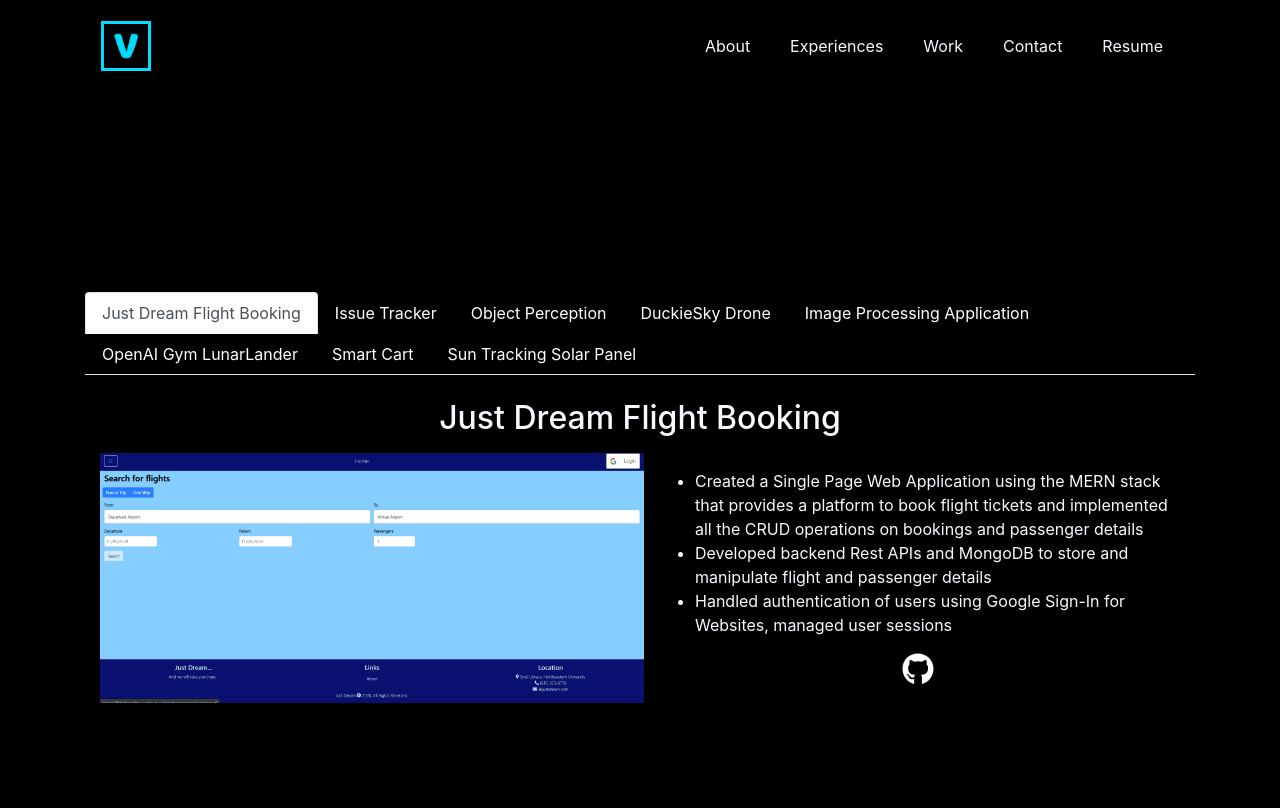
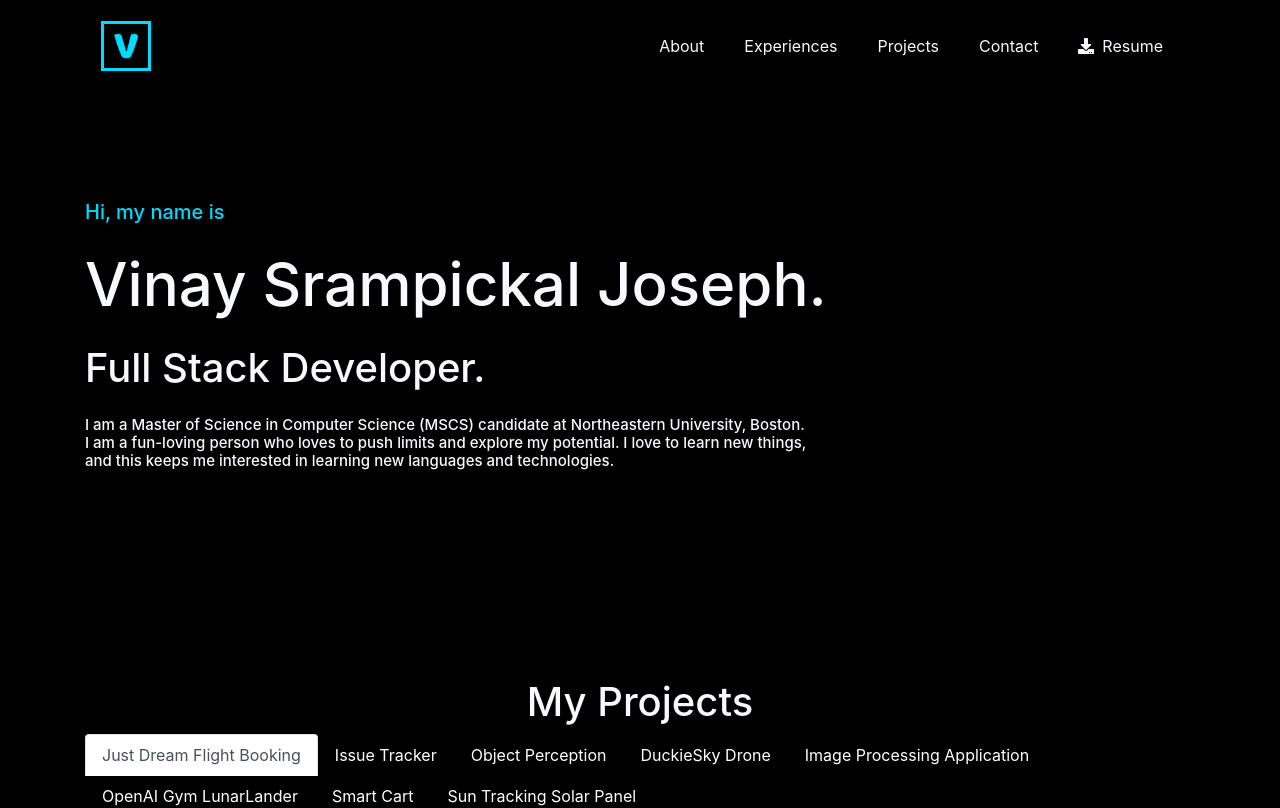
Before and after one commit to vinay-sj/Portfolio, a React (Create React App) app: page / in a window 1280 px wide. Shown: the top 808 px of the page. Built offline with nearby package versions, Linux system fonts and the light colour scheme.

Commit message:
added home page

```diff
--- /dev/null
+++ b/src/Components/About.js
@@ -0,0 +1,3 @@
+import React from "react";
+
+// class About
--- a/src/Components/Body.js
+++ b/src/Components/Body.js
@@ -1,17 +1,18 @@
 import React from 'react';
 import Contact from "./Contact";
 import Projects from "./Projects";
+import Home from "./Home";
 
 class Body extends React.Component {
 render() {
   return(
-    <>
-      {/*<Home/>*/}
+    <div>
+      <Home/>
       {/*<About/>*/}
       {/*<Experience/>*/}
       <Projects/>
       <Contact/>
-    </>
+    </div>
   );
 }
 }
--- a/src/Components/Experiences.js
+++ b/src/Components/Experiences.js
@@ -4,6 +4,7 @@ class Experiences extends React.Component {
   render() {
     return (
       <div>
+  <h1>Where I've worked</h1>
 
       </div>
     );
--- a/src/Components/Footer.js
+++ b/src/Components/Footer.js
@@ -14,7 +14,7 @@ export default class Footer extends React.Component {
           target="_blank"
           rel="noopener noreferrer"
         >
-          <FontAwesomeIcon icon={faGithub} size="2x"/>
+          <FontAwesomeIcon icon={faGithub} size="2x" className='mr-2'/>
         </a>
       </div>
     );
--- /dev/null
+++ b/src/Components/Home.js
@@ -0,0 +1,21 @@
+import React from 'react';
+import './../css/Home.css'
+
+class Home extends React.Component {
+  render() {
+    return (
+      <div id='home' className='container'>
+        <div className='spacing home-text'>
+          <h3 className='home-hi'>Hi, my name is</h3>
+          <h1 className='home-name mt-4'>Vinay Srampickal Joseph.</h1>
+          <h2 className='home-role mt-4'>Full Stack Developer.</h2>
+          <h6 className='home-desc col-md-8 mt-4' >I am a Master of Science in Computer Science (MSCS) candidate at Northeastern
+            University, Boston. I am a fun-loving person who loves to push limits and explore my potential. I love to
+            learn new things, and this keeps me interested in learning new languages and technologies.</h6>
+        </div>
+      </div>
+    );
+  }
+}
+
+export default Home;
--- a/src/Components/NavBar.js
+++ b/src/Components/NavBar.js
@@ -3,11 +3,14 @@ import {Navbar, Nav} from "react-bootstrap";
 import logo from "../logo.png";
 import './../css/NavBar.css';
 import pdf from '../files/resume.pdf'
+import {FontAwesomeIcon} from "@fortawesome/react-fontawesome";
+import {faDownload} from "@fortawesome/free-solid-svg-icons";
 
 class NavBar extends React.Component {
   render() {
     return (
       <Navbar
+        fixed={'top'}
         collapseOnSelect
         expand="lg"
         className="header-margin"
@@ -16,7 +19,7 @@ class NavBar extends React.Component {
         <div className='container'>
           <Navbar.Brand>
             <div className='d-inline-flex link-format'>
-              <Nav.Link href="#logo">
+              <Nav.Link href="#home">
                 <div className='logo' id="logo">
                   <img width='100%' src={logo} alt='Logo'/>
                 </div>
@@ -35,8 +38,8 @@ class NavBar extends React.Component {
               <Nav.Link href='#logo' className="mr-4">
                 <Nav.Item>Experiences</Nav.Item>
               </Nav.Link>
-              <Nav.Link href='#logo' className="mr-4">
-                <Nav.Item>Work</Nav.Item>
+              <Nav.Link href='#projects' className="mr-4">
+                <Nav.Item>Projects</Nav.Item>
               </Nav.Link>
               <Nav.Link href='#contact' className="mr-4">
                 <Nav.Item>Contact</Nav.Item>
@@ -47,7 +50,7 @@ class NavBar extends React.Component {
                 className="mr-4"
                 rel="noopener noreferrer"
               >
-                <Nav.Item>Resume</Nav.Item>
+                <Nav.Item><FontAwesomeIcon icon={faDownload} size="1x" className='mr-2'/>Resume</Nav.Item>
               </Nav.Link>
             </Nav>
           </Navbar.Collapse>
--- a/src/Components/Projects.js
+++ b/src/Components/Projects.js
@@ -11,8 +11,9 @@ import suntracking from '../files/suntracking.png';
 import './../css/Project.css'
 import {FontAwesomeIcon} from "@fortawesome/react-fontawesome";
 import {faGithub} from "@fortawesome/free-brands-svg-icons";
+import {faExternalLinkAlt} from "@fortawesome/free-solid-svg-icons";
 
-function content(name, img, githubLink, detailList, dir) {
+function content(name, img, githubLink, extLink, detailList, dir) {
   const details = (detailList) => {
     return (
       (detailList || []).map((detail, index) => {
@@ -22,27 +23,27 @@ function content(name, img, githubLink, detailList, dir) {
       })
     );
   }
-  const git = (link) => {
+  const linksinpage = (link, faGithub) => {
     if (link) {
       return (
         <a
           className="github"
-          href={githubLink}
+          href={link}
           target="_blank"
           rel="noopener noreferrer"
         >
-          <FontAwesomeIcon icon={faGithub} size="2x"/>
+          <FontAwesomeIcon icon={faGithub} size="2x" className='mr-2'/>
         </a>
       )
-    }
-    else {
+    } else {
       return (
         <></>
       )
     }
   }
-  const direction = (dir)=> {
-    if(dir==='left') {
+  // const openLink = (link)
+  const direction = (dir) => {
+    if (dir === 'left') {
       return (
         <>
           <Col md={6}><img src={img} height='250px'/></Col>
@@ -50,20 +51,20 @@ function content(name, img, githubLink, detailList, dir) {
             <ul className='project-content'>
               {details(detailList)}
             </ul>
-           {git(githubLink)}
-
+            {linksinpage(githubLink, faGithub)}
+            {linksinpage(extLink, faExternalLinkAlt)}
           </Col>
         </>
       )
-    }
-    else {
-      return(
+    } else {
+      return (
         <>
           <Col md={6} className="my-auto">
             <ul className='project-content'>
               {details(detailList)}
             </ul>
-            {git(githubLink)}
+            {linksinpage(githubLink, faGithub)}
+            {linksinpage(extLink, faExternalLinkAlt)}
           </Col>
           <Col md={6}><img src={img} height='250px'/></Col>
         </>
@@ -83,48 +84,49 @@ function content(name, img, githubLink, detailList, dir) {
 class Projects extends React.Component {
   render() {
     return (
-      <div className='spacing container'>
+      <div className='spacing container' id='projects'>
+        <h1>My Projects</h1>
         <Tabs defaultActiveKey="webdevproject" id="uncontrolled-tab-example">
           <Tab tabClassName='link-color' eventKey="webdevproject" title="Just Dream Flight Booking">
-            {content('Just Dream Flight Booking', flightbooking, 'https://github.com/',
+            {content('Just Dream Flight Booking', flightbooking, 'https://github.com/', 'https://avengers-flightbooking-ui.herokuapp.com/',
               ['Created a Single Page Web Application using the MERN stack that provides a platform to book flight tickets and implemented all the CRUD operations on bookings and passenger details',
                 'Developed backend Rest APIs and MongoDB to store and manipulate flight and passenger details',
-                'Handled authentication of users using Google Sign-In for Websites, managed user sessions'],'left')}
+                'Handled authentication of users using Google Sign-In for Websites, managed user sessions'], 'left')}
           </Tab>
           <Tab tabClassName='link-color' eventKey="webdev" title="Issue Tracker">
-            {content('Issue Tracker', issuetracker, 'https://github.com/',
+            {content('Issue Tracker', issuetracker, 'https://github.com/', 'https://tracker-ui-vinay-sj.herokuapp.com/',
               ['Developed a Full-stack web application using the MERN stack that can be used to track issue lifecycle.',
                 'Implemented authentication of users using Google Sign-In for Websites, managed different user profiles and developed backend APIs using GraphQL and MongoDB.',
-                'Provided the user options to add, update, delete and view issues and track the status and effort of the issues.'],'right')}
+                'Provided the user options to add, update, delete and view issues and track the status and effort of the issues.'], 'right')}
           </Tab>
           <Tab tabClassName='link-color' eventKey="roboticsvision" title="Object Perception">
-            {content('Object Perception', objectperception, 'https://github.com/',
+            {content('Object Perception', objectperception, 'https://github.com/', '',
               ['Tracked an object in a video using feature matching in real-time using OpenCV and determine its 3D position and orientation using quaternion',
-                'Compared calculated pose to ground truth using ROS package AR Track Alvar by tracking an AR tag affixed on object'],'left')}
+                'Compared calculated pose to ground truth using ROS package AR Track Alvar by tracking an AR tag affixed on object'], 'left')}
           </Tab>
           <Tab tabClassName='link-color' eventKey="robotics" title="DuckieSky Drone">
-            {content('DuckieSky Drone', duckiedrone, 'https://github.com/',
+            {content('DuckieSky Drone', duckiedrone, 'https://github.com/', '',
               ['Built an autonomous Raspberry Pi drone using the Duckie Drone kit that can take-off, hover, and fly in various trajectories.',
-                'Tuned the Planar, Altitude, and Position controllers using PIDs to control the velocity, altitude, and position, respectively, using ROS.'],'right')}
+                'Tuned the Planar, Altitude, and Position controllers using PIDs to control the velocity, altitude, and position, respectively, using ROS.'], 'right')}
           </Tab>
           <Tab tabClassName='link-color' eventKey="pdp" title="Image Processing Application">
-            {content('Image Processing Application', imageprocess, 'https://github.com/',
+            {content('Image Processing Application', imageprocess, 'https://github.com/', '',
               ['Constructed an Image processing application in Java that performs Image Generation and Color Transformation operations using MVC architecture and design patterns',
-                'Designed a UI using Java Swing that displays image and supports all functionalities and a command-line interface that can batch process multiple images'],'left')}
+                'Designed a UI using Java Swing that displays image and supports all functionalities and a command-line interface that can batch process multiple images'], 'left')}
           </Tab>
           <Tab tabClassName='link-color' eventKey="fai" title="OpenAI Gym LunarLander">
-            {content('OpenAI Gym LunarLander using Reinforcement Learning', lunarlander, 'https://github.com/',
+            {content('OpenAI Gym LunarLander using Reinforcement Learning', lunarlander, 'https://github.com/', '',
               ['Devised an agent in Python to solve the OpenAI Gym LunarLander game by implementing Q-Learning and Approximate Q-Learning algorithms', 'Trained a Neural Network with two hidden layers using TensorFlow and solved LunarLander game using Policy Gradient algorithm',
-                'Analyzed and documented agent’s performance by varying hyperparameters Alpha and Epsilon'],'right')}
+                'Analyzed and documented agent’s performance by varying hyperparameters Alpha and Epsilon'], 'right')}
           </Tab>
           <Tab tabClassName='link-color' eventKey="finalproject" title="Smart Cart">
-            {content('Smart Shopping Cart', smartcart,'',['Assembled a shopping cart that follows the customer with an LPC2148 microcontroller integrated with an LCD, ZIGBEE transmitter, RFID reader, and a camera',
+            {content('Smart Shopping Cart', smartcart, '', '', ['Assembled a shopping cart that follows the customer with an LPC2148 microcontroller integrated with an LCD, ZIGBEE transmitter, RFID reader, and a camera',
               'Computed the position of the customer by the means of MATLAB based image processing.',
-              'Created a centralized automated billing system using Java to scan items in the cart and to automatically generate the bill.'],'left')}
+              'Created a centralized automated billing system using Java to scan items in the cart and to automatically generate the bill.'], 'left')}
           </Tab>
           <Tab tabClassName='link-color' eventKey="miniproject" title="Sun Tracking Solar Panel">
-            {content('Sun Tracking Solar Panel',suntracking,'',
-            ['Built a solar panel that turns automatically towards the sun depending on the intensity of sunlight using a PIC16f883A.'],'right')}
+            {content('Sun Tracking Solar Panel', suntracking, '', '',
+              ['Built a solar panel that turns automatically towards the sun depending on the intensity of sunlight using a PIC16f883A.'], 'right')}
           </Tab>
         </Tabs>
       </div>
--- a/src/css/Contact.css
+++ b/src/css/Contact.css
@@ -1,5 +1,5 @@
 .spacing{
-    margin-top: 200px;
+    padding-top: 200px;
 }
 .App .spacing a{
     text-decoration: none;
--- /dev/null
+++ b/src/css/Home.css
@@ -0,0 +1,20 @@
+.home-text {
+    text-align: left;
+}
+
+.home-name {
+    font-size: 60px;
+}
+
+.home-hi {
+    color: rgb(0,219,255);
+font-size: 20px;
+}
+
+.home-desc {
+    font-size: 15px;
+    padding-left: 0px!important;
+}
+.home-role{
+    font-size: 40px;
+}
--- a/src/css/NavBar.css
+++ b/src/css/NavBar.css
@@ -21,3 +21,7 @@ div{
     -webkit-transform: rotate(360deg);
     transform: rotate(360deg);
 }
+.header-margin{
+    background-color: black;
+    /*padding-bottom: 81.5px;*/
+}
```
Also changed, not shown: src/Components/Contact.js (+9 -5 lines). Lines whose indentation alone changed are shown as unchanged.
